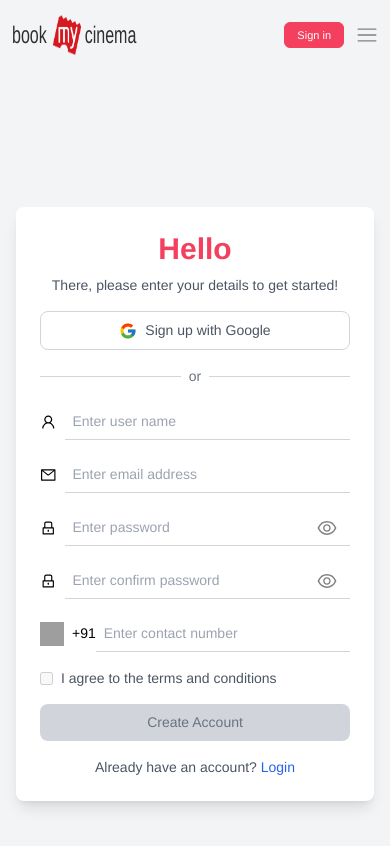
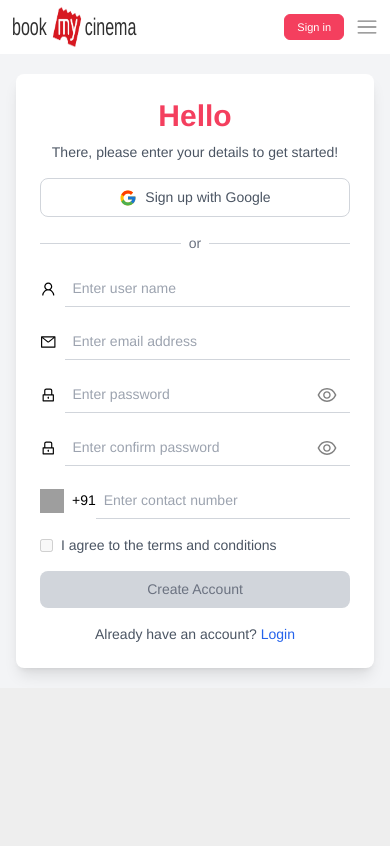
Before and after one commit to Shivanshu-Bhawsar/book-my-cinema, a React (Create React App) app in the folder frontend/: page /signup in a window 390 px wide. Shown: the top 846 px of the page. Built offline with nearby package versions, Linux system fonts and the light colour scheme; no server answers; grey boxes are pictures that could not be loaded.

Commit message:
navbar update

```diff
--- a/frontend/src/components/Auth/Login.jsx
+++ b/frontend/src/components/Auth/Login.jsx
@@ -59,10 +59,7 @@
       <div className="hidden sm:block">
         <HomeSlider isShow={false} />
       </div>
-      <div className="mt-3 flex flex-col justify-center items-center">
-        {/* <h1 className="text-2xl sm:text-[26px] lg:text-[34px] text-rose-500 font-medium">
-          Login
-        </h1> */}
+      <div className="mt-5 flex flex-col justify-center items-center">
         <div
           style={{
             width: isMobile && "85%",
--- a/frontend/src/components/Auth/Signup.jsx
+++ b/frontend/src/components/Auth/Signup.jsx
@@ -75,7 +75,7 @@
       <div className="hidden sm:block">
         <HomeSlider isShow={false} />
       </div>
-      <div className="mt-3 mb-5 min-h-screen flex items-center justify-center px-4 sm:px-6 lg:px-8">
+      <div className="mt-5 mb-5 flex items-center justify-center px-4 sm:px-6 lg:px-8">
         <div className="w-full max-w-md bg-white p-6 shadow-lg rounded-lg">
           <h1 className="text-3xl sm:text-4xl font-semibold text-center w-full text-rose-500 ">
             Hello
--- a/frontend/src/components/common/NavBar.jsx
+++ b/frontend/src/components/common/NavBar.jsx
@@ -31,7 +31,7 @@
   };
 
   return (
-    <div className="w-full flex items-start justify-center py-5 px-3 sm:px-5 md:px-7">
+    <div className="w-full bg-white flex items-start justify-center py-3 px-3 sm:px-5 md:px-7">
       <div className="w-full flex items-center justify-between">
         <div className="w-[60%] flex items-center gap-3 sm:gap-4">
           <NavLink
```
